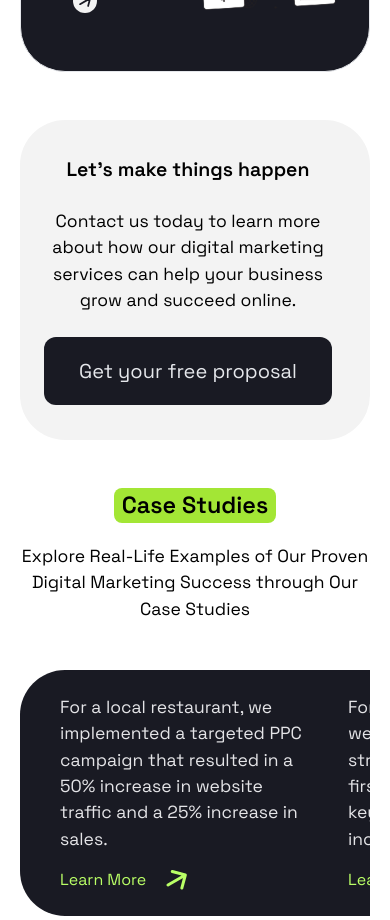
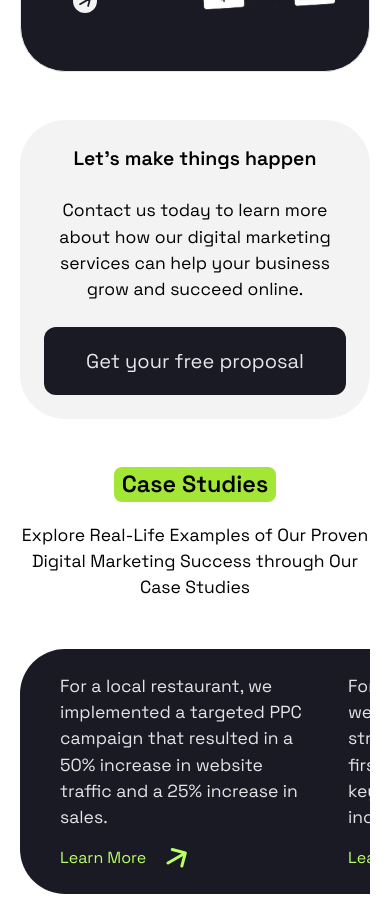
Before and after one commit to LucasMCFidelis/Positivus-Landing-Page, a React (Vite) app: page / in a window 390 px wide. Shown: the part 3080-4000 px from the top of the page. Built offline with nearby package versions, Linux system fonts and the light colour scheme; what @savvywombat/tailwindcss-grid-areas would draw is missing.

Commit message:
Ajustes do CardWrapper e das seções Services e Team para melhor responsividade em telas médias

```diff
--- a/src/app.tsx
+++ b/src/app.tsx
@@ -46,7 +46,7 @@ export function App() {
                 key={idx}
                 src={`/public/assets/logos-marquee/${logo}.svg`}
                 alt={`${logo} Logo`}
-                className={`w-[25vw] lg:w-[15vw] h-auto lg:px-14 ${idx >= 3 ? "ml-16 lg:ml-0" : ""}`}
+                className={`w-[25vw] xl:w-[15vw] h-auto lg:px-14 ${idx >= 3 ? "ml-16 lg:ml-0" : ""}`}
               />
             ))
             }
--- a/src/components/cards/CardWrapper.tsx
+++ b/src/components/cards/CardWrapper.tsx
@@ -22,7 +22,7 @@ export function CardWrapper({ bgColor, size, rounded, border, children, classNam
                 tertiary: 'bg-[#191A23]'
             },
             heightCard: {
-                sm: '',
+                sm: 'h-fit',
                 md: 'h-2/3',
                 lg: 'h-min lg:h-80',
                 full: 'h-full'
--- a/src/components/sectionPage/SectionServices.tsx
+++ b/src/components/sectionPage/SectionServices.tsx
@@ -56,13 +56,13 @@ export function SectionServices() {
                 />
             </div>
             <div className="w-full">
-                <Card.Wrapper bgColor="primary" border="none" size="md" rounded="lg" className="relative h-80 lg:mt-24 lg:mb-24">
-                    <div className="h-full w-72 flex flex-col gap-6 justify-center items-center lg:items-start">
+                <Card.Wrapper bgColor="primary" border="none" size="md" rounded="lg" className="relative lg:mt-24 lg:mb-24 flex justify-center items-center lg:justify-start">
+                    <div className="h-full flex flex-col gap-6 justify-center items-center lg:items-start">
                         <h3 className="text-title-3-mobile md:text-title-3-desktop font-semibold">Let’s make things happen</h3>
                         <p className={paragraph({ size: 'md' })}>Contact us today to learn more about how our digital marketing services can help your business grow and succeed online.</p>
                         <Button text={"Get your free proposal"} colorBG={"dark"}></Button>
                     </div>
-                    <svg className="absolute right-32 -top-10 hidden lg:block" width="359" height="395" viewBox="0 0 359 395" fill="none" xmlns="http://www.w3.org/2000/svg">
+                    <svg className="absolute hidden lg:block lg:right-10 lg:-top-10 xl:right-32" width="359" height="395" viewBox="0 0 359 395" fill="none" xmlns="http://www.w3.org/2000/svg">
                         <path d="M337.5 198.5C337.5 200.778 336.403 203.052 334.208 205.306C332.012 207.561 328.746 209.76 324.497 211.87C316 216.09 303.672 219.904 288.398 223.113C257.858 229.528 215.644 233.5 169 233.5C122.356 233.5 80.1418 229.528 49.6017 223.113C34.3276 219.904 22.0001 216.09 13.5033 211.87C9.25393 209.76 5.98843 207.561 3.79163 205.306C1.5966 203.052 0.5 200.778 0.5 198.5C0.5 196.222 1.5966 193.948 3.79163 191.694C5.98843 189.439 9.25393 187.24 13.5033 185.13C22.0001 180.91 34.3276 177.096 49.6017 173.887C80.1418 167.472 122.356 163.5 169 163.5C215.644 163.5 257.858 167.472 288.398 173.887C303.672 177.096 316 180.91 324.497 185.13C328.746 187.24 332.012 189.439 334.208 191.694C336.403 193.948 337.5 196.222 337.5 198.5Z" stroke="black" />
                         <path d="M337.5 223.5C337.5 225.778 336.403 228.052 334.208 230.306C332.012 232.561 328.746 234.76 324.497 236.87C316 241.09 303.672 244.904 288.398 248.113C257.858 254.528 215.644 258.5 169 258.5C122.356 258.5 80.1418 254.528 49.6017 248.113C34.3276 244.904 22.0001 241.09 13.5033 236.87C9.25393 234.76 5.98843 232.561 3.79163 230.306C1.5966 228.052 0.5 225.778 0.5 223.5C0.5 221.222 1.5966 218.948 3.79163 216.694C5.98843 214.439 9.25393 212.24 13.5033 210.13C22.0001 205.91 34.3276 202.096 49.6017 198.887C80.1418 192.472 122.356 188.5 169 188.5C215.644 188.5 257.858 192.472 288.398 198.887C303.672 202.096 316 205.91 324.497 210.13C328.746 212.24 332.012 214.439 334.208 216.694C336.403 218.948 337.5 221.222 337.5 223.5Z" stroke="black" />
                         <path d="M337.5 248.5C337.5 250.778 336.403 253.052 334.208 255.306C332.012 257.561 328.746 259.76 324.497 261.87C316 266.09 303.672 269.904 288.398 273.113C257.858 279.528 215.644 283.5 169 283.5C122.356 283.5 80.1418 279.528 49.6017 273.113C34.3276 269.904 22.0001 266.09 13.5033 261.87C9.25393 259.76 5.98843 257.561 3.79163 255.306C1.5966 253.052 0.5 250.778 0.5 248.5C0.5 246.222 1.5966 243.948 3.79163 241.694C5.98843 239.439 9.25393 237.24 13.5033 235.13C22.0001 230.91 34.3276 227.096 49.6017 223.887C80.1418 217.472 122.356 213.5 169 213.5C215.644 213.5 257.858 217.472 288.398 223.887C303.672 227.096 316 230.91 324.497 235.13C328.746 237.24 332.012 239.439 334.208 241.694C336.403 243.948 337.5 246.222 337.5 248.5Z" stroke="black" />
--- a/src/components/sectionPage/SectionTeam.tsx
+++ b/src/components/sectionPage/SectionTeam.tsx
@@ -39,7 +39,7 @@ export function SectionTeam() {
                 description="Meet the skilled and experienced team behind our successful digital marketing strategies"
                 paragraphSize="md"
             />
-            <div className="grid grid-cols-1 gap-7 lg:grid-cols-3 lg:grid-rows-2 lg:gap-10">
+            <div className="grid grid-cols-1 gap-7 lg:grid-cols-2 xl:grid-cols-3 lg:gap-10">
                 {[
                     {
                         name: "John Smith",
```
